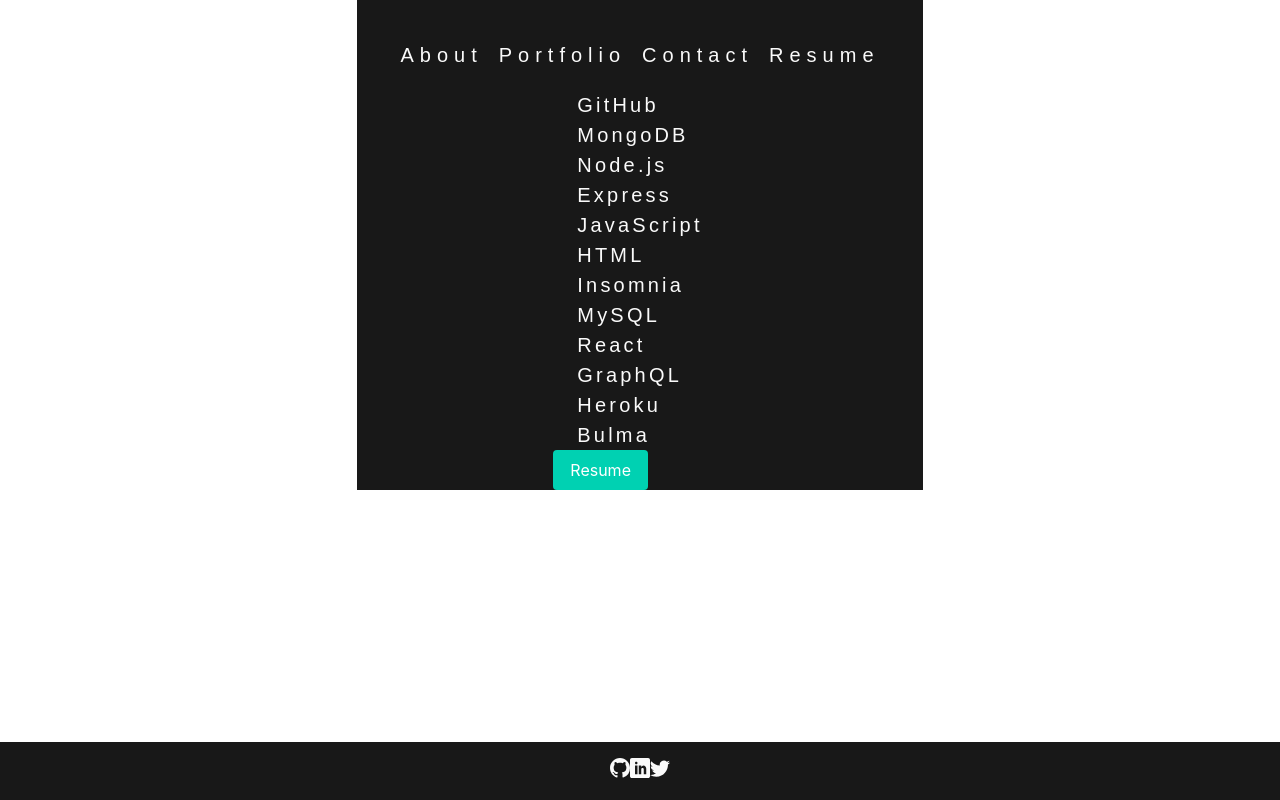
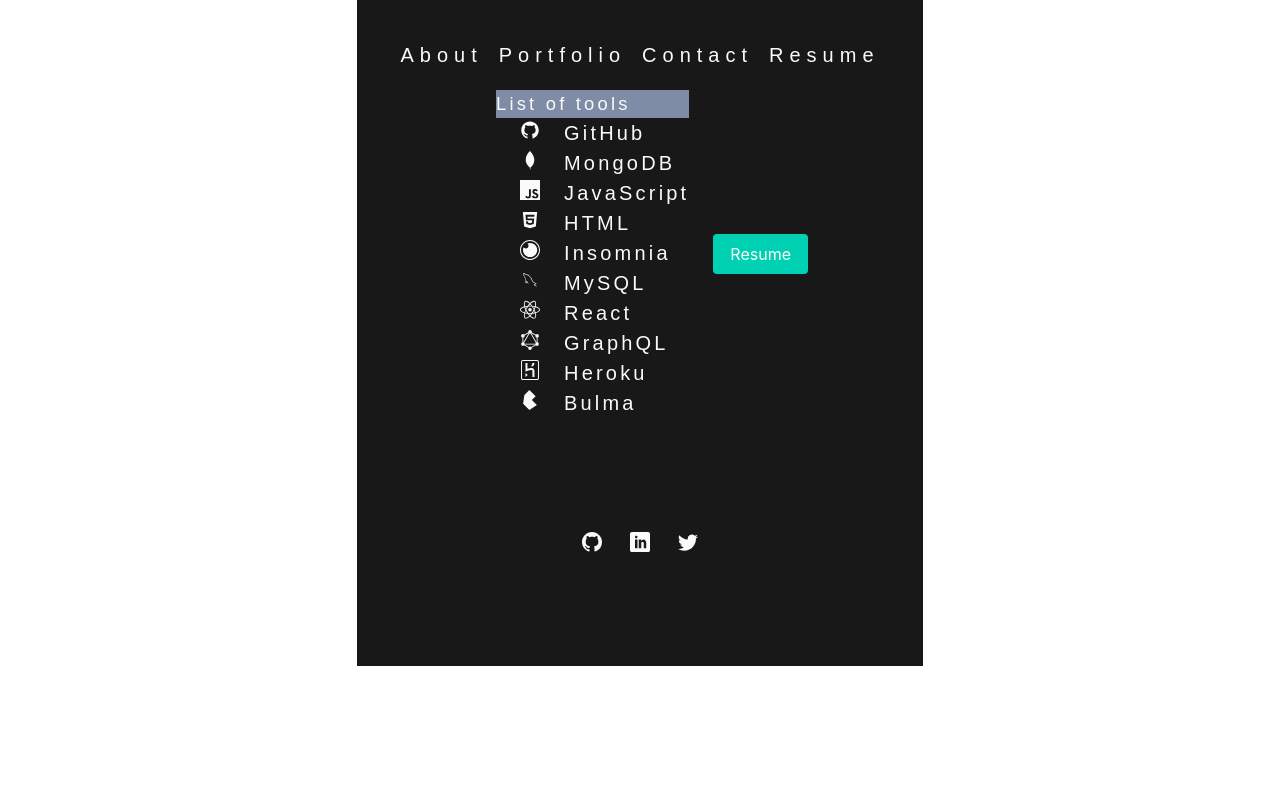
Before and after one commit to mockcomic/react-portfolio, a React (Create React App) app: page / in a window 1280 px wide. Both pictures are taken after a click on the element "Resume". Built offline with nearby package versions, Linux system fonts and the light colour scheme; the HTML template or start-up script is replaced by a standard one.

Commit message:
more styling

```diff
--- a/src/components/Contact/index.js
+++ b/src/components/Contact/index.js
@@ -41,12 +41,20 @@
 	};
 
 	return (
-		<div className=''>
-			<div >
-				<form  onSubmit={handleSubmit}>
+		<div>
+			<div>
+				{' '}
+				{errorMessage && (
+					<div>
+						<p className="notification is-danger">{errorMessage}</p>
+					</div>
+				)}
+				<form onSubmit={handleSubmit}>
 					<div>
 						<label>Name:</label>
-						<input  className="input" type="text"
+						<input
+							className="input"
+							type="text"
 							type="text"
 							name="name"
 							defaultValue={name}
@@ -55,7 +63,9 @@
 					</div>
 					<div>
 						<label>Email address:</label>
-						<input className="input" type="email"
+						<input
+							className="input"
+							type="email"
 							type="email"
 							name="email"
 							defaultValue={email}
@@ -65,7 +75,8 @@
 					<div>
 						<label>Message:</label>
 						<textarea
-							className="textarea is-large" type="text"
+							className="textarea is-large"
+							type="text"
 							name="message"
 							rows="5"
 							defaultValue={message}
@@ -73,40 +84,15 @@
 						/>
 					</div>
 					<br></br>
-					<button className = 'button is-primary' data-testid="button" type="submit">
+					<button
+						className="button is-primary"
+						data-testid="button"
+						type="submit"
+					>
 						Submit
 					</button>
-
-					{errorMessage && (
-						<div>
-							<p className="notification is-danger">{errorMessage}</p>
-						</div>
-					)}
 				</form>
 			</div>
-
-
-
-
-
-
-
-
-
-
-
-
-
-
-
-
-
-
-
-
-
-
-
 		</div>
 	);
 }
--- a/src/components/Footer/index.js
+++ b/src/components/Footer/index.js
@@ -4,21 +4,17 @@
 
 const Footer = () => {
 	return (
-		<footer className="w-100 mt-auto bg-secondary p-4">
-			<div className="container">
-				<h6>
-					<span>
-						<a href="https://github.com/mockcomic">
+		<footer className="foot">
+			<div>
+				<a className="icon is-large" href="https://github.com/mockcomic">
 					<BsGithub />
 				</a>
-						<a href="https://www.linkedin.com/in/kurtishight/">
+				<a className="icon is-large" href="https://www.linkedin.com/in/kurtishight/">
 					<ImLinkedin />
 				</a>
-						<a href="https://twitter.com/Mockkomic">
+				<a className="icon is-large" href="https://twitter.com/Mockkomic">
 					<BsTwitter />
 				</a>
-					</span>
-				</h6>
 			</div>
 		</footer>
 	);
--- a/src/components/Resume/index.js
+++ b/src/components/Resume/index.js
@@ -1,30 +1,72 @@
 import React from 'react';
+import {
+	SiJavascript,
+	SiInsomnia,
+	SiGraphql,
+	SiHeroku,
+	SiBulma,
+} from 'react-icons/si';
+import { AiFillGithub, AiFillHtml5 } from 'react-icons/ai';
+import { DiMongodb, DiMysql } from 'react-icons/di';
+import { GrReactjs } from 'react-icons/gr';
 
-function Resume({ currentCategory }) {
-	const { name, description } = currentCategory;
+function Resume({}) {
 	return (
 		<section id="resume" className="flex-row">
 			<div>
-				<div id="outer-tools">
-					<ul id="tools" className="mx-5">
-						<li>GitHub</li>
-						<li>MongoDB</li>
-						<li>Node.js</li>
-						<li>Express</li>
-						<li>JavaScript</li>
-						<li>HTML</li>
-						<li>Insomnia</li>
-						<li>MySQL</li>
-						<li>React</li>
-						<li>GraphQL</li>
-						<li>Heroku</li>
-						<li>Bulma</li>
-					</ul>
-				</div>
-				<a href={require('../../assets/resume.pdf')} download>
-					<button className="button is-primary">Resume</button>
-				</a>
+				<ul id="tools" className="mx-5">
+					<p>List of tools</p>
+					<li>
+						<AiFillGithub className="mx-5" />
+						GitHub
+					</li>
+					<li>
+						<DiMongodb className="mx-5" />
+						MongoDB
+					</li>
+					<li>
+						<SiJavascript className="mx-5" />
+						JavaScript
+					</li>
+					<li>
+						<AiFillHtml5 className="mx-5" />
+						HTML
+					</li>
+					<li>
+						{' '}
+						<SiInsomnia className="mx-5" />
+						Insomnia
+					</li>
+					<li>
+						{' '}
+						<DiMysql className="mx-5" />
+						MySQL
+					</li>
+					<li>
+						{' '}
+						<GrReactjs className="mx-5" />
+						React
+					</li>
+					<li>
+						<SiGraphql className="mx-5" />
+						GraphQL
+					</li>
+					<li>
+						{' '}
+						<SiHeroku className="mx-5" />
+						Heroku
+					</li>
+					<li>
+						{' '}
+						<SiBulma className="mx-5" />
+						Bulma
+					</li>
+				</ul>
 			</div>
+
+			<a href={require('../../assets/resume.pdf')} download>
+				<button className="button is-primary">Resume</button>
+			</a>
 		</section>
 	);
 }
--- a/src/index.css
+++ b/src/index.css
@@ -45,50 +45,6 @@
 
 }
 
-h1 {
-  font-size: 3rem;
-  font-weight: bolder;
-  margin: 5px 0;
-  line-height: 1.25;
-}
-
-h2 {
-  font-size: 2.5rem;
-  font-weight: bold;
-  margin: 5px 0;
-  line-height: 1.25;
-  color: var(--light);
-}
-
-h3 {
-  font-size: 2rem;
-  font-weight: 500;
-  margin: 5px 0;
-  line-height: 1.25;
-  justify-content: center;
-
-}
-
-h4 {
-  font-size: 1.5rem;
-  font-weight: 500;
-  margin: 5px 0;
-  line-height: 1.25;
-}
-
-h5 {
-  font-size: 1.25rem;
-  font-weight: 500;
-  margin: 5px 0;
-  line-height: 1.25;
-}
-
-h6 {
-  font-size: 1.1rem;
-  font-weight: 500;
-  margin: 5px 0;
-  line-height: 1.25;
-}
 
 p {
   font-size: 1.15rem;
@@ -135,11 +91,6 @@
   margin-left: auto;
   margin-right: auto;
   width: 50%;
-}
-
-form {
-  width: 50%;
-  justify-content: center;
 }
 
 input {
@@ -205,11 +156,8 @@
 }
 
 
-footer{
-  position: fixed;
-  left: 0;
-  bottom: 0;
-  width: 100%;
+.foot{
+  padding: 100px;
   background-color:var(--background);
   color: white;
   text-align: center;
```
Lines whose indentation alone changed are shown as unchanged.
